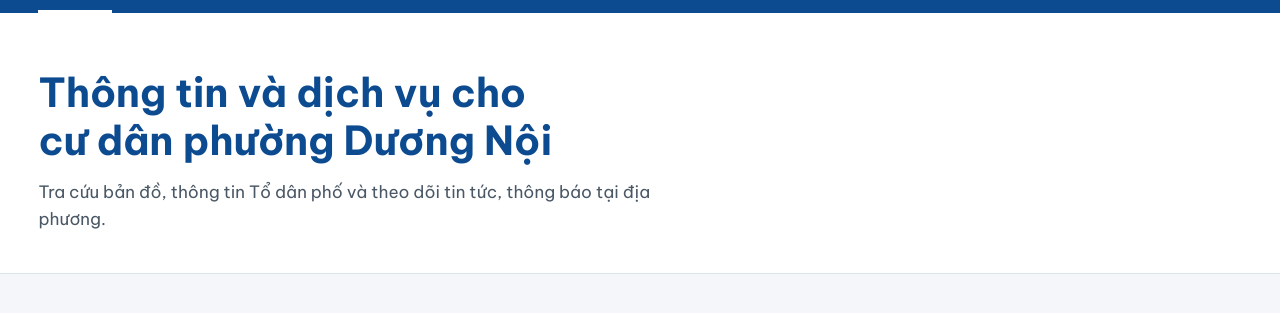
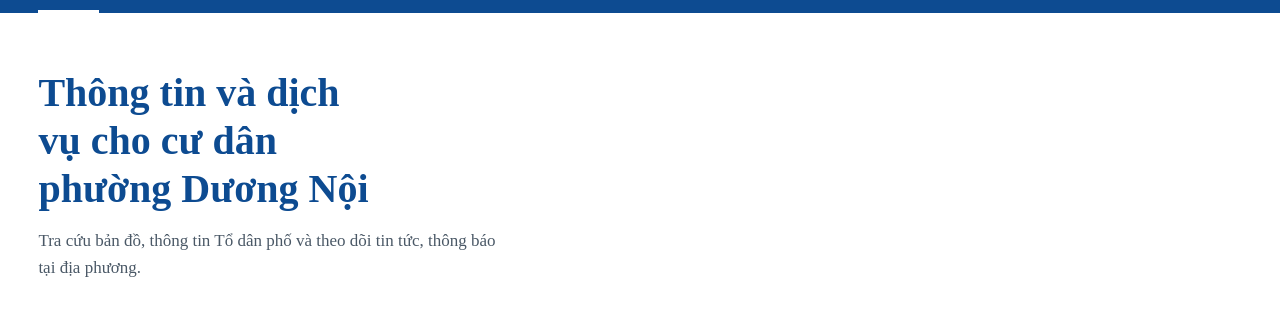
Before and after one commit to WilliamDelnington/neighborhood-management-announcement-gate, a React (Vite) app: page / in a window 1280 px wide. Shown: the part 136-449 px from the top of the page. Built offline with nearby package versions, Linux system fonts and the light colour scheme; no server answers.

Commit message:
Update font

```diff
--- a/index.html
+++ b/index.html
@@ -9,12 +9,6 @@
       name="description"
       content="Cổng thông tin của phường Dương Nội - bản đồ tương tác, danh bạ Tổ dân phố, tin tức, thông báo và lịch họp."
     />
-    <link rel="preconnect" href="https://fonts.googleapis.com" />
-    <link rel="preconnect" href="https://fonts.gstatic.com" crossorigin />
-    <link
-      rel="stylesheet"
-      href="https://fonts.googleapis.com/css2?family=Be+Vietnam+Pro:wght@400;500;600;700&display=swap"
-    />
     <title>Phường Dương Nội - Cổng thông tin điện tử</title>
   </head>
   <body>
--- a/src/styles/global.css
+++ b/src/styles/global.css
@@ -24,7 +24,7 @@
   --shadow-raised: 0 6px 18px rgba(13, 40, 80, 0.1);
   --radius: 10px;
   --radius-sm: 8px;
-  --font: "Be Vietnam Pro", system-ui, -apple-system, "Segoe UI", Arial, sans-serif;
+  --font: "Times New Roman", Times, "Liberation Serif", serif;
 }
 
 * {
```
